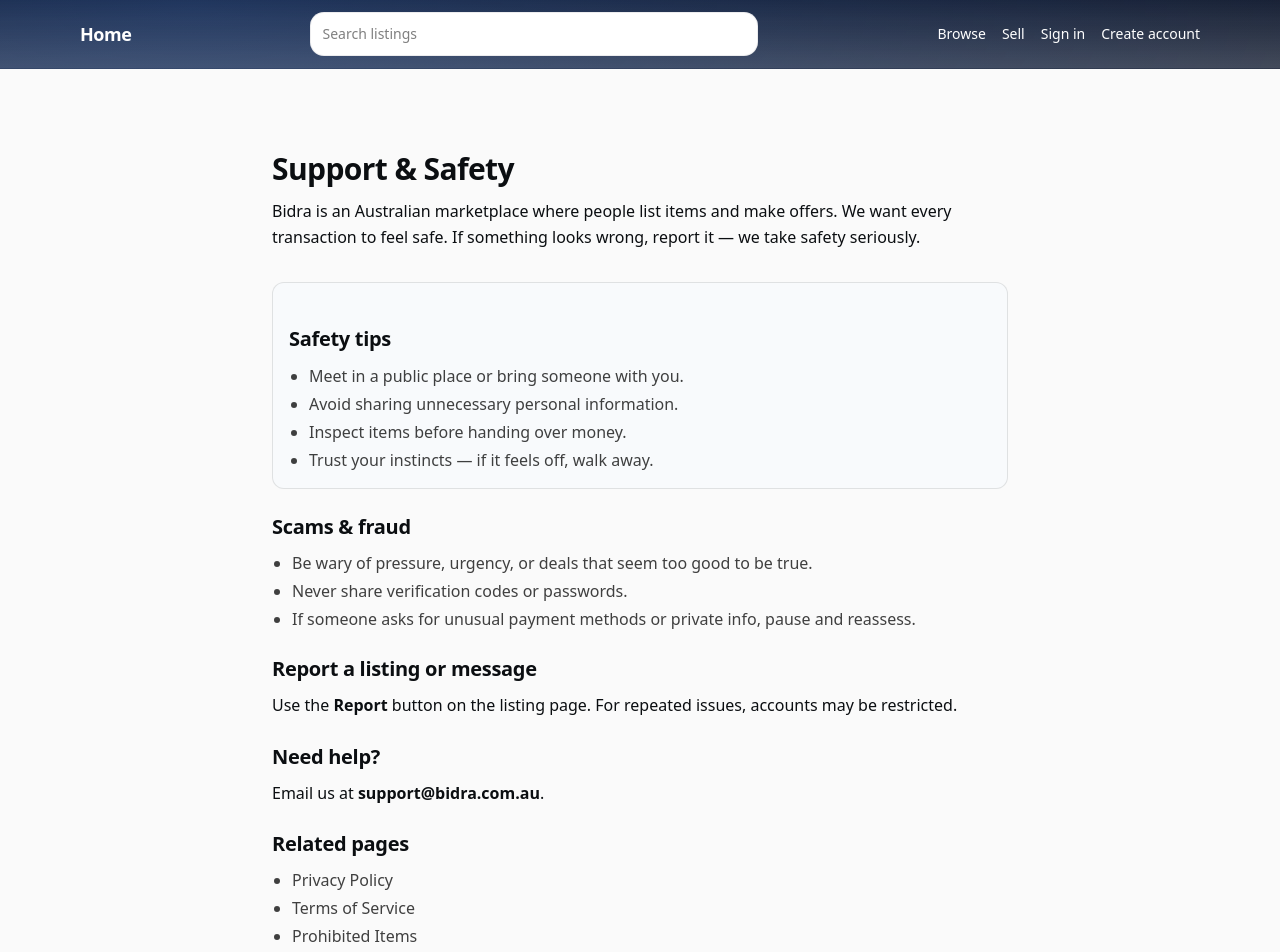
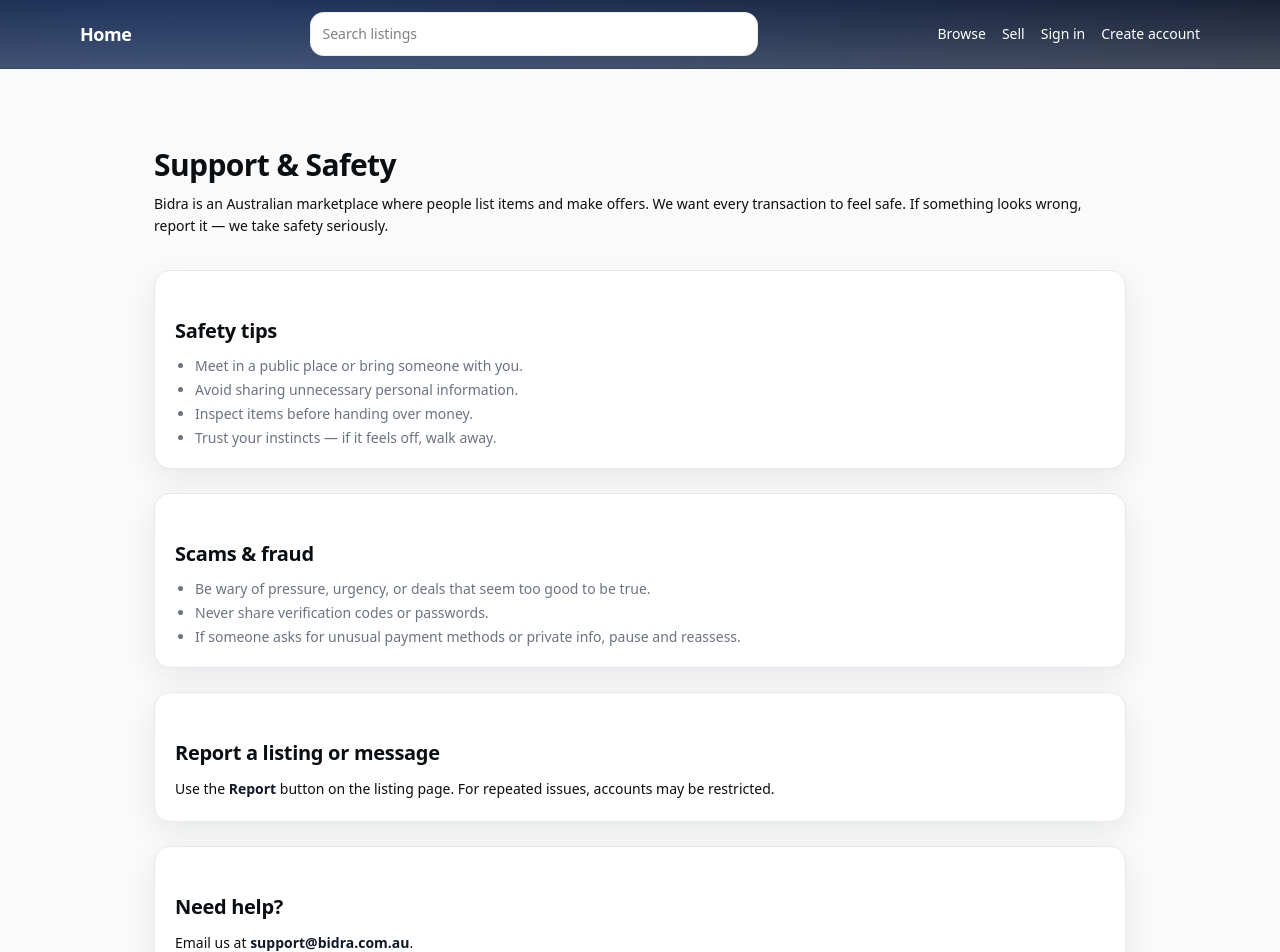
Before and after one commit to TradeFlow1/bidra, a Next.js app: page /support in a window 1280 px wide. Shown: the top 952 px of the page. Built offline with nearby package versions, Linux system fonts and the light colour scheme; no server answers.

Commit message:
System A: support page

```diff
--- a/app/support/page.tsx
+++ b/app/support/page.tsx
@@ -4,17 +4,18 @@ export const metadata = {
 
 export default function SupportPage() {
   return (
-    <div className="mx-auto max-w-3xl px-4 py-10">
-      <h1 className="text-3xl font-bold text-[#0B0E11]">Support &amp; Safety</h1>
-      <p className="mt-3 text-black/70">
+    <main className="bd-container py-10">
+      <div className="container max-w-5xl">
+        <h1 className="text-3xl font-extrabold tracking-tight bd-ink">Support &amp; Safety</h1>
+        <p className="mt-2 text-sm bd-ink2">
           Bidra is an Australian marketplace where people list items and make offers. We want every transaction to feel safe.
           If something looks wrong, report it — we take safety seriously.
         </p>
 
         <div className="mt-8 space-y-6">
-        <section className="rounded-xl border border-black/10 bg-slate-50 p-4">
-          <h2 className="text-lg font-semibold text-[#0B0E11]" id="safety">Safety tips</h2>
-          <ul className="mt-2 list-disc pl-5 text-black/75 space-y-1">
+          <section className="bd-card p-5">
+            <h2 className="text-lg font-extrabold bd-ink" id="safety">Safety tips</h2>
+            <ul className="mt-2 list-disc pl-5 text-sm bd-ink2 space-y-1">
               <li>Meet in a public place or bring someone with you.</li>
               <li>Avoid sharing unnecessary personal information.</li>
               <li>Inspect items before handing over money.</li>
@@ -22,39 +23,40 @@ export default function SupportPage() {
             </ul>
           </section>
 
-        <section>
-          <h2 className="text-xl font-semibold text-[#0B0E11]">Scams &amp; fraud</h2>
-          <ul className="mt-2 list-disc pl-5 text-black/75 space-y-1">
+          <section className="bd-card p-5">
+            <h2 className="text-lg font-extrabold bd-ink">Scams &amp; fraud</h2>
+            <ul className="mt-2 list-disc pl-5 text-sm bd-ink2 space-y-1">
               <li>Be wary of pressure, urgency, or deals that seem too good to be true.</li>
               <li>Never share verification codes or passwords.</li>
               <li>If someone asks for unusual payment methods or private info, pause and reassess.</li>
             </ul>
           </section>
 
-        <section>
-          <h2 className="text-xl font-semibold text-[#0B0E11]">Report a listing or message</h2>
-          <p className="mt-2 text-black/70">
-            Use the <strong>Report</strong> button on the listing page. For repeated issues, accounts may be restricted.
+          <section className="bd-card p-5">
+            <h2 className="text-lg font-extrabold bd-ink">Report a listing or message</h2>
+            <p className="mt-2 text-sm bd-ink2">
+              Use the <strong className="bd-ink">Report</strong> button on the listing page. For repeated issues, accounts may be restricted.
             </p>
           </section>
 
-        <section>
-          <h2 className="text-xl font-semibold text-[#0B0E11]">Need help?</h2>
-          <p className="mt-2 text-black/70">
-            Email us at <strong>support@bidra.com.au</strong>.
+          <section className="bd-card p-5">
+            <h2 className="text-lg font-extrabold bd-ink">Need help?</h2>
+            <p className="mt-2 text-sm bd-ink2">
+              Email us at <strong className="bd-ink">support@bidra.com.au</strong>.
             </p>
           </section>
 
-        <section>
-          <h2 className="text-xl font-semibold text-[#0B0E11]">Related pages</h2>
-          <ul className="mt-2 list-disc pl-5 text-black/75 space-y-1">
-            <li><a className="text-[#1DA1F2] hover:underline" href="/legal/privacy">Privacy Policy</a></li>
-            <li><a className="text-[#1DA1F2] hover:underline" href="/legal/terms">Terms of Service</a></li>
-            <li><a className="text-[#1DA1F2] hover:underline" href="/legal/prohibited-items">Prohibited Items</a></li>
-            <li><a className="text-[#1DA1F2] hover:underline" href="/support#safety">Safety Tips</a></li>
+          <section className="bd-card p-5">
+            <h2 className="text-lg font-extrabold bd-ink">Related pages</h2>
+            <ul className="mt-2 list-disc pl-5 text-sm bd-ink2 space-y-1">
+              <li><a className="underline underline-offset-4 text-[var(--bidra-blue)] hover:opacity-90" href="/legal/privacy">Privacy Policy</a></li>
+              <li><a className="underline underline-offset-4 text-[var(--bidra-blue)] hover:opacity-90" href="/legal/terms">Terms of Service</a></li>
+              <li><a className="underline underline-offset-4 text-[var(--bidra-blue)] hover:opacity-90" href="/legal/prohibited-items">Prohibited Items</a></li>
+              <li><a className="underline underline-offset-4 text-[var(--bidra-blue)] hover:opacity-90" href="/support#safety">Safety Tips</a></li>
             </ul>
           </section>
         </div>
       </div>
+    </main>
   );
 }
```
Lines whose indentation alone changed are shown as unchanged.
